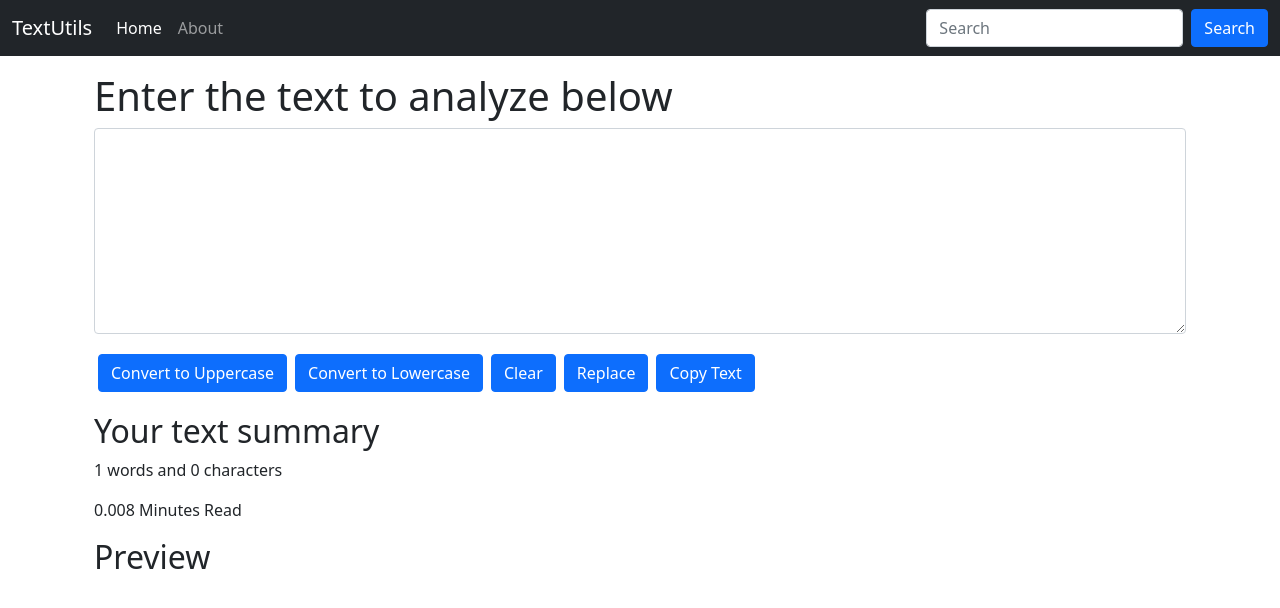
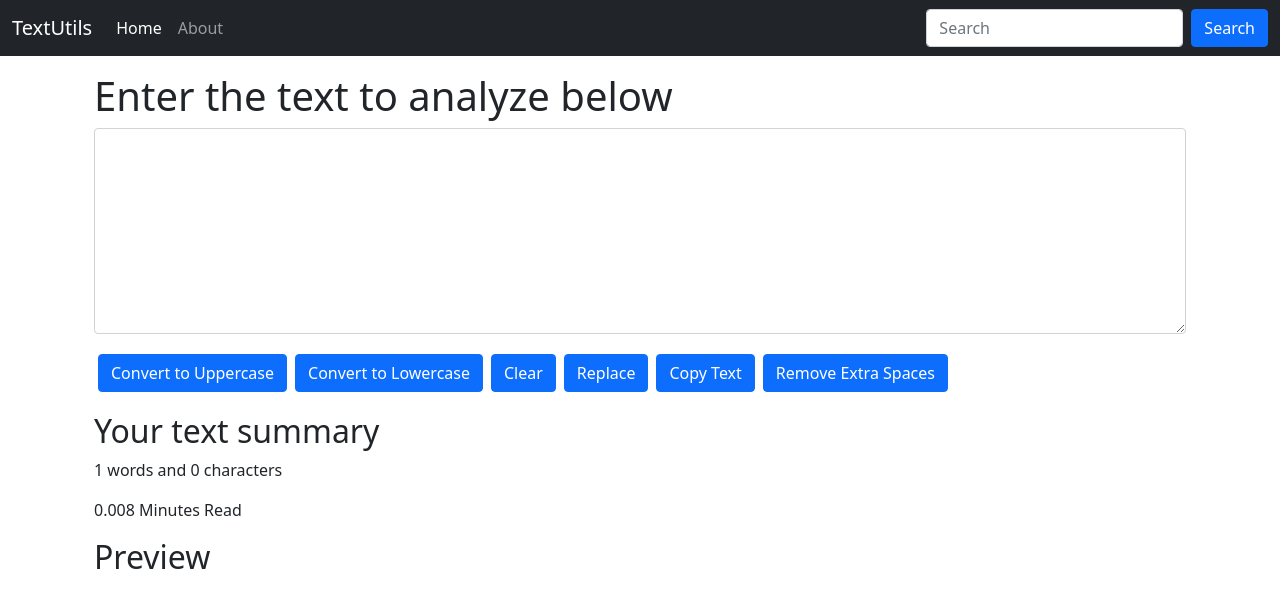
Before and after one commit to hariomchouhan/React_with_Harry, a React (Create React App) app in the folder textutils/: page / in a window 1280 px wide. Shown: the top 608 px of the page. Built offline with nearby package versions, Linux system fonts and the light colour scheme.

Commit message:
add one more funtion to remove extra spaces

```diff
--- a/textutils/src/components/TextForm.js
+++ b/textutils/src/components/TextForm.js
@@ -39,6 +39,11 @@ export default function TextForm(props) {
     navigator.clipboard.writeText(text.value);
   };
 
+//   To Remove Extra spaces
+const handleExtraSpaces = () => {
+    let newText = text.split(/[ ]+/);
+    setText(newText.join(" "));
+}
   const handleOnChange = (event) => {
     // console.log("On change");
     setText(event.target.value);
@@ -81,6 +86,9 @@ export default function TextForm(props) {
         <button className="btn btn-primary mx-1 my-1" onClick={handleCopy}>
           Copy Text
         </button>
+        <button className="btn btn-primary mx-1 my-1" onClick={handleExtraSpaces}>
+          Remove Extra Spaces
+        </button>
       </div>
       <div className="container my-3">
         {/* Summary */}
```
